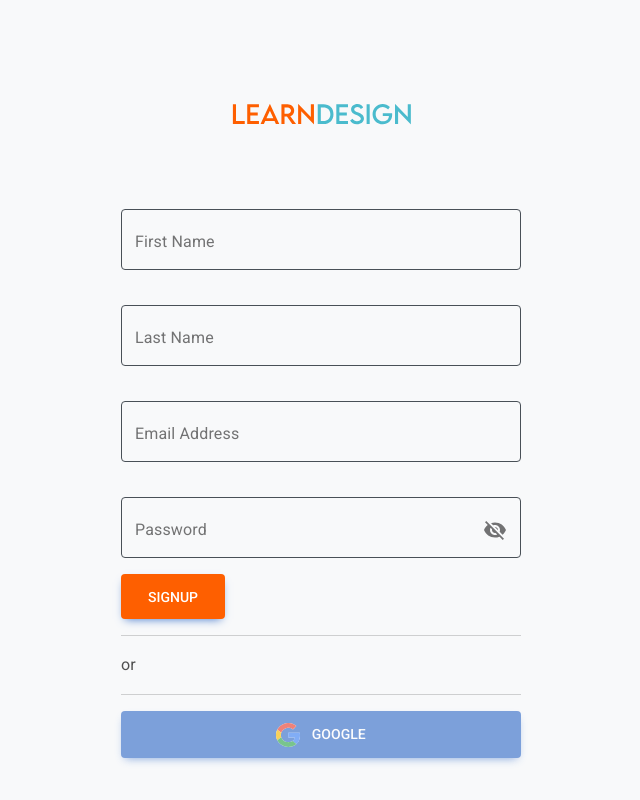
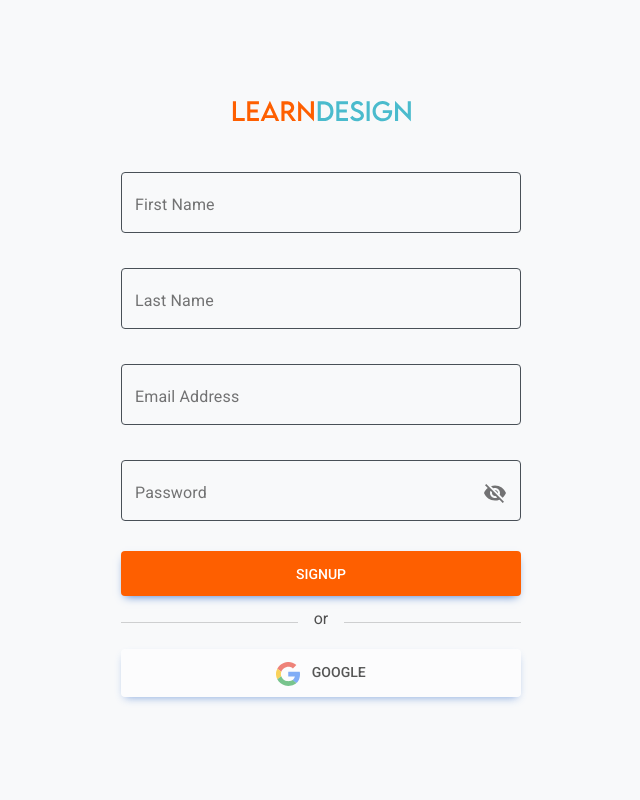
Before and after one commit to adun-dotcom/e-learning-design-app, a React (Create React App) app: page /signup in a window 1280 px wide. Shown: the whole page, without its empty margins (319-959 px from the left). Built offline with nearby package versions, Linux system fonts and the light colour scheme.

Commit message:
restyled buttons

```diff
--- a/src/Routes/index.jsx
+++ b/src/Routes/index.jsx
@@ -4,17 +4,13 @@ import ExplorePg from '../components/explore'
 import LandingPg from '../components/landingpg'
 import ViewAll from '../components/viewall/View'
 import LearnPg from '../components/learn'
-import LoginUser from '../components/login/Login'
 import ForgotPwd from '../components/auth/ForgotPwd'
 import Loginpg from '../components/auth/Login'
 import ResetPwd from '../components/auth/Reset'
 import SignupPg from '../components/auth/SignUp'
 import VerifyPwd from '../components/auth/Verify'
 // import NotFound from '../Components/NotFound'
-// import { Login } from '../Components/Login/Login'
-// import Wellcome from '../Components/Dashboard'
-// import HomePg from '../Components/Home'
-// import UserComplaint from '../Components/Complaints'
+
 const Routes = () => {
   return (
     <Switch>
--- a/src/components/auth/ForgotPwd.jsx
+++ b/src/components/auth/ForgotPwd.jsx
@@ -7,6 +7,8 @@ import MyButton from '../button'
 import AppLogo from '../../assets/LEARNDESIGN.svg'
 import clsx from 'clsx'
 import useStyles from './style'
+import { Link, useHistory } from 'react-router-dom'
+import { Navbar } from 'react-bootstrap'
 
 export default function ForgotPwd() {
   const classes = useStyles()
@@ -25,9 +27,14 @@ export default function ForgotPwd() {
   return (
     <form className={classes.root} noValidate autoComplete="off">
       <div className={classes.subDiv}>
-        <div className="text-center mb-5">
+        <Navbar.Brand
+          href="/"
+          component={Link}
+          to="/"
+          className={classes.brandName}
+        >
           <img src={AppLogo} alt="" />
-        </div>
+        </Navbar.Brand>
         <div>
           <p className={classes.forgotText}>
             Enter the email associated with your account and we’ll send an email
@@ -46,14 +53,17 @@ export default function ForgotPwd() {
         />
         <MyButton
           text="Send"
-          clsName="button border-0 btn btn-lg modal-button mt-5"
-          path='/verify'
+          clsName={clsx(
+            'button border-0 btn btn-lg ',
+            classes.authBtn
+          )}
+          path="/verify"
         />
 
         <span className={clsx('d-block text-center', classes.signupSpan)}>
           Remember password
           <a className={classes.link} href="/login">
-             log in
+            log in
           </a>{' '}
         </span>
       </div>
--- a/src/components/auth/GoogleAuth.jsx
+++ b/src/components/auth/GoogleAuth.jsx
@@ -4,9 +4,10 @@ import { Button } from 'react-bootstrap'
 import { Link, useHistory } from 'react-router-dom'
 import GoogleLogin from 'react-google-login'
 import { useDispatch } from 'react-redux'
-
+import useStyles from './style'
 
 export default function GoogleAuth() {
+  const classes = useStyles()
   const dispatch = useDispatch()
   const { push } = useHistory()
 
@@ -34,7 +35,7 @@ export default function GoogleAuth() {
         <Button
           size="lg"
           block
-              className="modal-google"
+          className={classes.google}
           onClick={renderProps.onClick}
           disabled={renderProps.disabled}
         >
--- a/src/components/auth/Reset.jsx
+++ b/src/components/auth/Reset.jsx
@@ -13,7 +13,7 @@ import InputAdornment from '@material-ui/core/InputAdornment'
 import IconButton from '@material-ui/core/IconButton'
 import MyButton from '../button'
 import Google from '../../assets/google.svg'
-import { Button } from 'react-bootstrap'
+import { Navbar } from 'react-bootstrap'
 import AppLogo from '../../assets/LEARNDESIGN.svg'
 import clsx from 'clsx'
 import useStyles from './style'
@@ -40,9 +40,14 @@ export default function ResetPwd() {
   return (
     <form className={classes.root} noValidate autoComplete="off">
       <div className={classes.subDiv}>
-        <div className="text-center mb-5">
+        <Navbar.Brand
+          href="/"
+          component={Link}
+          to="/"
+          className={classes.brandName}
+        >
           <img src={AppLogo} alt="" />
-        </div>
+        </Navbar.Brand>
 
         <TextField
           id="outlined-multiline-flexible"
@@ -112,7 +117,10 @@ export default function ResetPwd() {
         <MyButton
           text="Reset password"
           path="/"
-          clsName="button border-0 btn btn-lg modal-button mt-5"
+          clsName={clsx(
+            'button border-0 btn btn-lg ',
+            classes.authBtn
+          )}
         />
         <span className={clsx('d-block text-center', classes.signupSpan)}>
           Remember password
--- a/src/components/auth/SignUp.jsx
+++ b/src/components/auth/SignUp.jsx
@@ -4,8 +4,8 @@ import {
   FormControl,
   InputLabel,
   OutlinedInput,
-  Link,
 } from '@material-ui/core'
+import { Navbar } from 'react-bootstrap'
 import Visibility from '@material-ui/icons/Visibility'
 import VisibilityOff from '@material-ui/icons/VisibilityOff'
 import InputAdornment from '@material-ui/core/InputAdornment'
@@ -13,9 +13,8 @@ import IconButton from '@material-ui/core/IconButton'
 import MyButton from '../button'
 import AppLogo from '../../assets/LEARNDESIGN.svg'
 import clsx from 'clsx'
-import Axios from 'axios'
+import { Link, useHistory } from 'react-router-dom'
 import {useDispatch, useSelector} from 'react-redux'
-import {useHistory} from 'react-router-dom'
 import GoogleAuth from './GoogleAuth'
 import useStyles from './style'
 import ClipLoader from 'react-spinners/ClipLoader'
@@ -58,23 +57,52 @@ export default function SignupPg() {
   return (
     <form className={classes.root} noValidate autoComplete="off">
       <div className={classes.subDiv}>
-        <div className="text-center mb-5">
+        <Navbar.Brand
+          href="/"
+          component={Link}
+          to="/"
+          className={classes.brandName}
+        >
           <img src={AppLogo} alt="" />
-        </div>
+        </Navbar.Brand>
 
         <TextField
-          id="outlined-multiline-flexible" className={classes.textField} label="First Name" multiline name="firstName" rowsMax={4} value={values.firstName} onChange={handleChange} variant="outlined"
-        />
-        <TextField
-          id="outlined-multiline-flexible" className={classes.textField} label="Last Name" multiline name="lastName" rowsMax={4} value={values.lastName} onChange={handleChange} variant="outlined"
+          id="outlined-multiline-flexible"
+          className={classes.textField}
+          label="First Name"
+          multiline
+          name="firstName"
+          rowsMax={4}
+          value={values.firstName}
+          onChange={handleChange}
+          variant="outlined"
         />
         <TextField
           id="outlined-multiline-flexible"
-className={classes.textField} label="Email Address" multiline name="email" rowsMax={4} value={values.email} onChange={handleChange} variant="outlined"
+          className={classes.textField}
+          label="Last Name"
+          multiline
+          name="lastName"
+          rowsMax={4}
+          value={values.lastName}
+          onChange={handleChange}
+          variant="outlined"
+        />
+        <TextField
+          id="outlined-multiline-flexible"
+          className={classes.textField}
+          label="Email Address"
+          multiline
+          name="email"
+          rowsMax={4}
+          value={values.email}
+          onChange={handleChange}
+          variant="outlined"
         />
 
         <FormControl
-          className={clsx(classes.margin, classes.textField)} variant="outlined"
+          className={clsx(classes.margin, classes.textField)}
+          variant="outlined"
         >
           <InputLabel htmlFor="outlined-adornment-password">
             Password
@@ -84,7 +112,7 @@ className={classes.textField} label="Email Address" multiline name="email" rowsM
             type={values.showPassword ? 'text' : 'password'}
             value={values.password}
             name="password"
-            onChange={ handleChange}
+            onChange={handleChange}
             endAdornment={
               <InputAdornment position="end">
                 <IconButton
@@ -101,20 +129,17 @@ className={classes.textField} label="Email Address" multiline name="email" rowsM
           />
         </FormControl>
         <MyButton
-          text={
-            loading ? (
-              <ClipLoader loading={loading} size={20}  />
-            ) : (
-              'signup'
-            )
-          }
-          clsName="button border-0 btn btn-lg modal-button mt-3"
+          text={loading ? <ClipLoader loading={loading} size={20} /> : 'signup'}
+          clsName={clsx(
+            'button border-0 btn btn-lg ',
+            classes.authBtn
+          )}
           onClick={onSubmit}
         />
-        <div className="or-separator my-2">
-          <hr />
-          <div>or</div>
-          <hr />
+        <div className={classes.orDiv}>
+          <hr className={classes.hr} />
+          <div className="px-3">or</div>
+          <hr className={classes.hr} />
         </div>
         <GoogleAuth />
       </div>
--- a/src/components/auth/Verify.jsx
+++ b/src/components/auth/Verify.jsx
@@ -1,11 +1,11 @@
 import React from 'react'
-import { makeStyles } from '@material-ui/core/styles'
-import { TextField } from '@material-ui/core'
 import MyButton from '../button'
 import AppLogo from '../../assets/LEARNDESIGN.svg'
 import Email from '../../assets/email.svg'
 import clsx from 'clsx'
 import useStyles from './style'
+import {Navbar} from 'react-bootstrap'
+import { Link, useHistory } from 'react-router-dom'
 
 export default function VerifyPwd() {
   const classes = useStyles()
@@ -13,12 +13,19 @@ export default function VerifyPwd() {
   return (
     <form className={classes.root} noValidate autoComplete="off">
       <div className={classes.subDiv}>
-        <div className="text-center mb-5">
+        <Navbar.Brand
+          href="/"
+          component={Link}
+          to="/"
+          className={classes.brandName}
+        >
           <img src={AppLogo} alt="" />
-        </div>
-        <div className="text-center">
+        </Navbar.Brand>
+        <div className="text-center mt-5">
           <img src={Email} alt="" />
-          <p className={clsx("fw-bold mt-5", classes.forgotText)}>Check your mail</p>
+          <p className={clsx('fw-bold mt-5', classes.forgotText)}>
+            Check your mail
+          </p>
           <p className={classes.forgotText}>
             We have sent a password recover instructions to your email
           </p>
@@ -26,7 +33,10 @@ export default function VerifyPwd() {
 
         <MyButton
           text="Open email app"
-          clsName="button border-0 btn btn-lg modal-button mt-5"
+          clsName={clsx(
+            'button border-0 btn btn-lg ',
+            classes.authBtn
+          )}
           path="/reset"
         />
 
--- a/src/components/auth/style.js
+++ b/src/components/auth/style.js
@@ -42,4 +42,30 @@ export default makeStyles((theme) => ({
     marginTop: 80,
     fontSize: 14,
   },
+
+  authBtn:{
+    width: '100%',
+    marginTop: '30px'
+  },
+
+  orDiv: {
+    display:"flex",
+    justifyContent:'space-between',
+    margin: '10px 0'
+  },
+
+  hr:{
+    width: '80%'
+  },
+
+  google:{
+    background: "#ffff !important",
+    color: '#000 !important'
+  },
+
+  brandName:{
+    display: 'flex',
+    justifyContent: 'center',
+    marginBottom: '15px'
+  }
 }))
```
Also changed, not shown: src/components/auth/Login.jsx (+21 -21 lines). Lines whose indentation alone changed are shown as unchanged.
